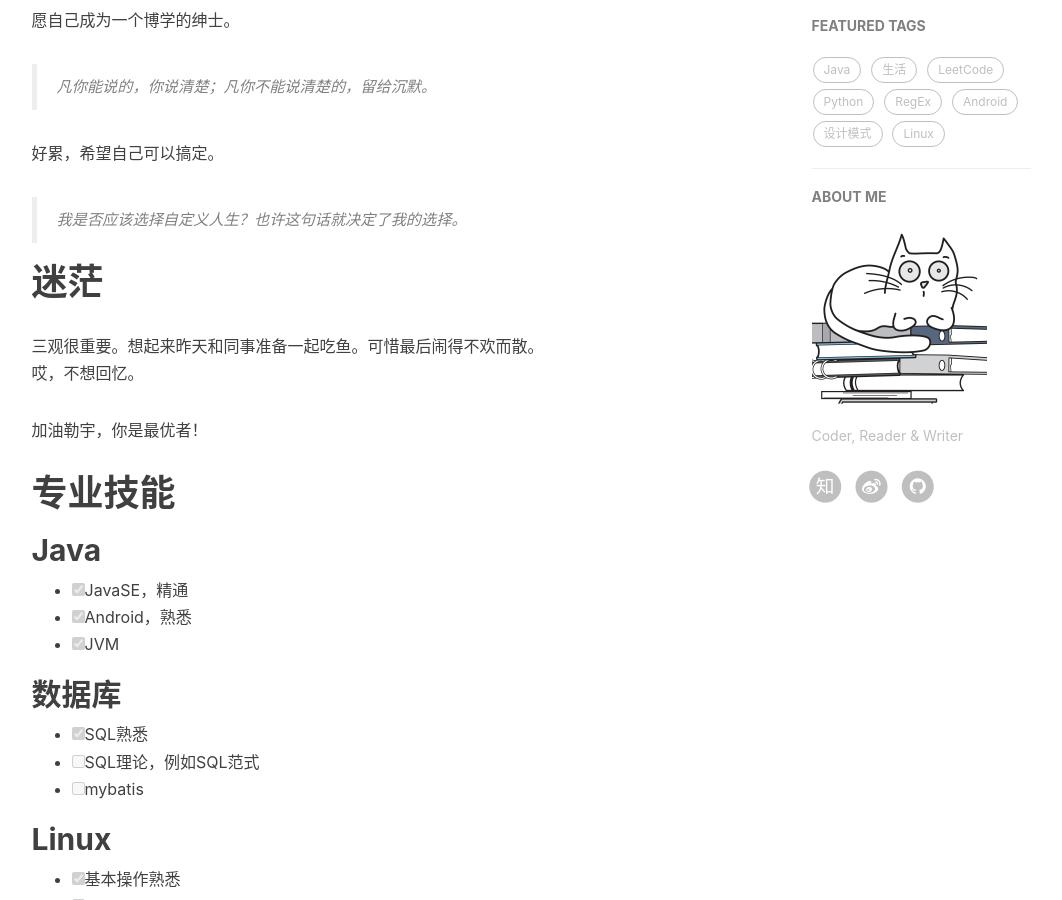
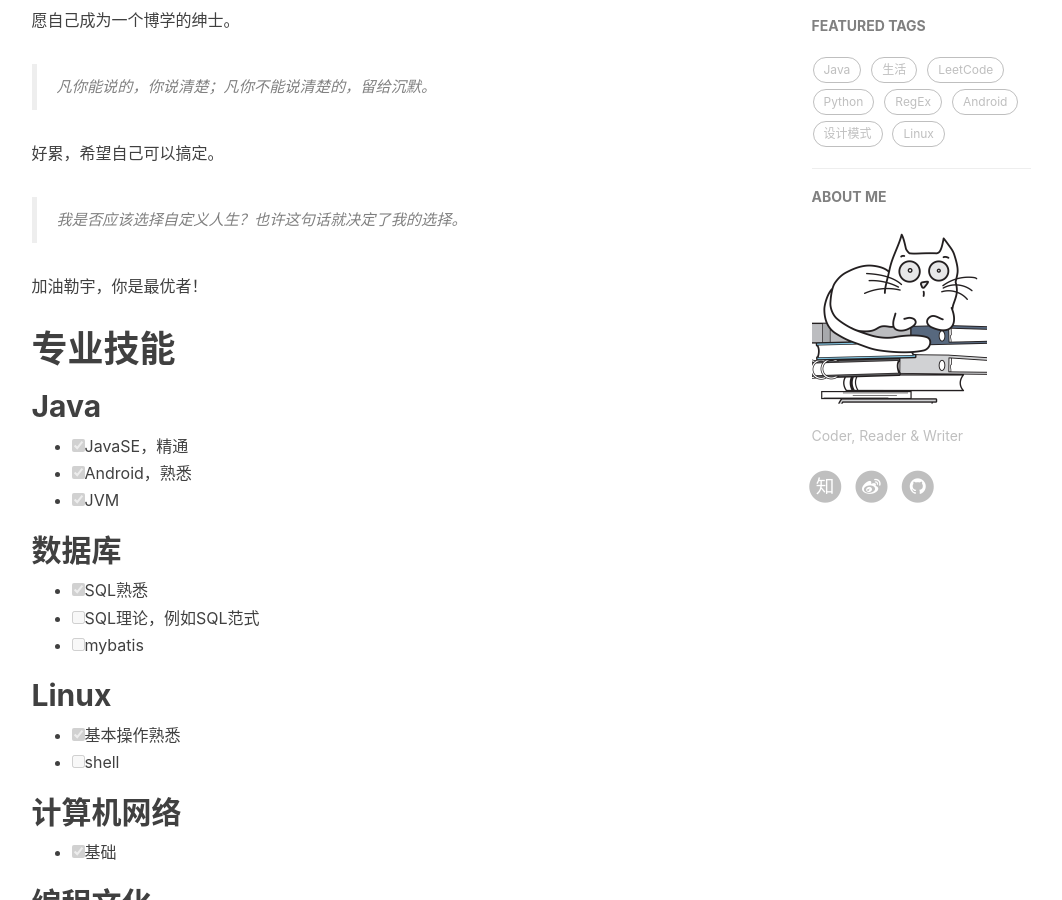
Before and after one commit to fxleyu/fxleyu.github.io, a Jekyll site: the page built from about.md, in a window 1280 px wide and 900 px high, scrolled down 441 px. Shown: the whole window, without its empty margins (136-1198 px from the left). Built offline with Jekyll 4.4.1, drawn with Linux system fonts in a browser that asks for light colours; nearby versions of some CDN libraries; comment, search, counter and statistics services are not loaded.

Commit message:
UPDATE 更新about.md

```diff
--- a/about.md
+++ b/about.md
@@ -9,11 +9,6 @@ title: About
 
 好累，希望自己可以搞定。
 > 我是否应该选择自定义人生？也许这句话就决定了我的选择。
-
-# 迷茫
-
-三观很重要。想起来昨天和同事准备一起吃鱼。可惜最后闹得不欢而散。
-哎，不想回忆。
 
 加油勒宇，你是最优者！
 
```
